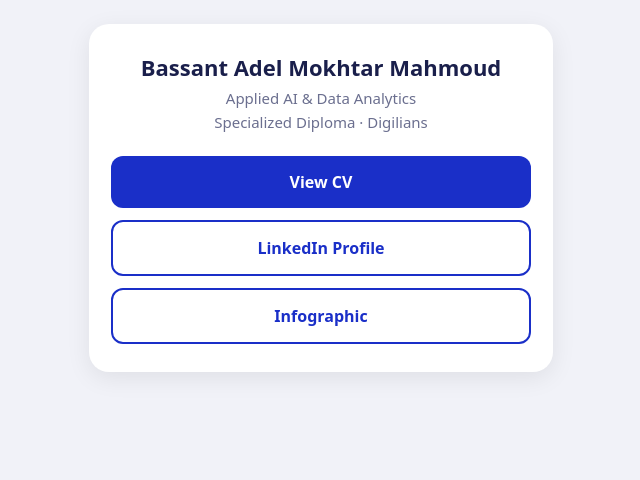
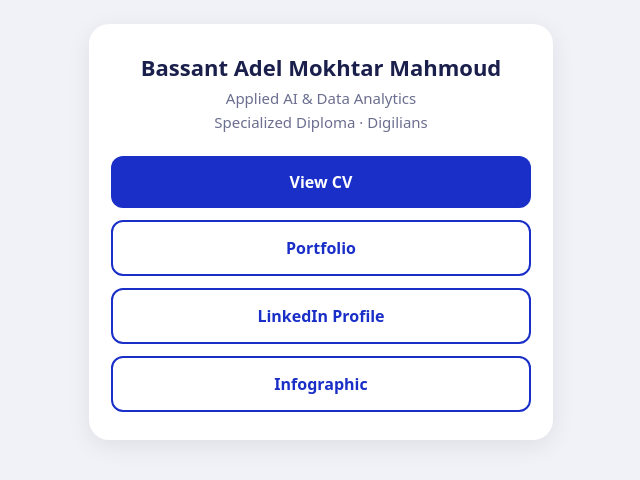
Before and after one commit to Bassant-Adel1/Links, a plain HTML site: page index.html in a window 1280 px wide. Shown: the whole page, without its empty margins (319-959 px from the left). Drawn offline with Linux system fonts and the light colour scheme.

Commit message:
Update CV and Infographic links in index.html

```diff
--- a/index.html
+++ b/index.html
@@ -19,7 +19,8 @@ a.alt{background:transparent;color:var(--brand);border:2px solid var(--brand)}
 <p>Applied AI &amp; Data Analytics</p>
 <p>Specialized Diploma · Digilians</p>
 <div class="links">
-<a href="https://drive.google.com/file/d/12eh7549jGb_15RWqeFIayu4W1-8DQ-En/view?usp=sharing" target="_blank" rel="noopener">View CV</a>
+<a href="https://drive.google.com/file/d/1N_10Og87aQAxFb5f9s_efRLmFmpVzEpX/view?usp=sharing" target="_blank" rel="noopener">View CV</a>
+<a class="alt" href="https://bassant-adel1.github.io/" target="_blank" rel="noopener">Portfolio</a>
 <a class="alt" href="https://www.linkedin.com/in/bassant-adel/" target="_blank" rel="noopener">LinkedIn Profile</a>
-<a class="alt" href="https://drive.google.com/file/d/1TM-7iRLRjIeYZr8iGMGP2h4XddMx7W7u/view?usp=sharing" target="_blank" rel="noopener">Infographic</a>
+<a class="alt" href="https://drive.google.com/file/d/1sPkqQoA8XpoQbMXVVQVlpZKnxBBFytaQ/view?usp=sharing" target="_blank" rel="noopener">Infographic</a>
 </div></main></body></html>
```
